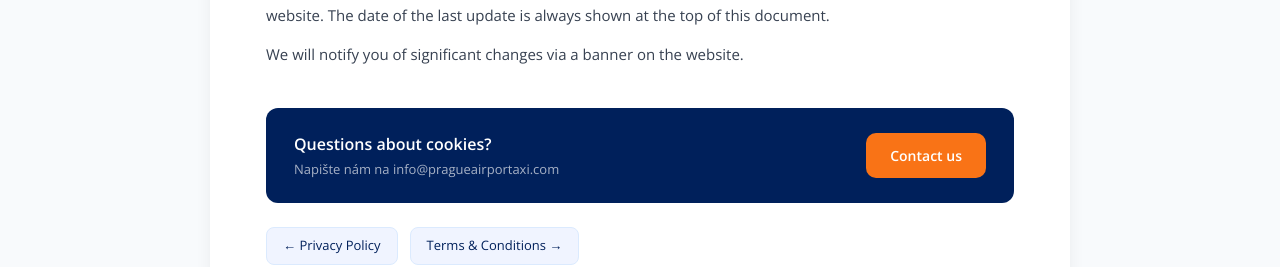
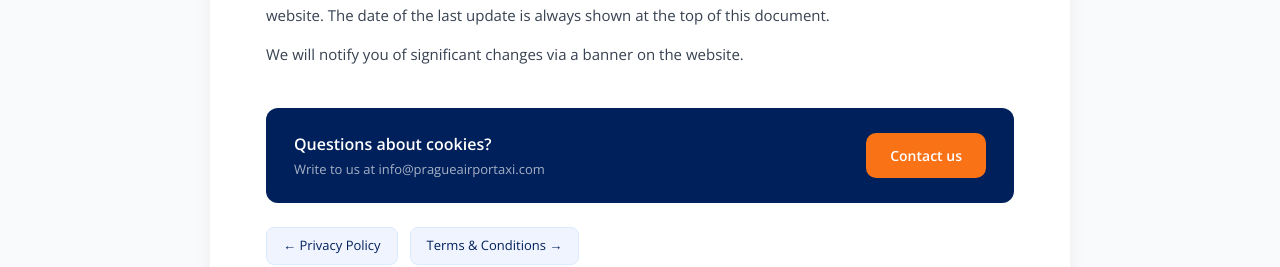
Before and after one commit to pragueridecz-cloud/website_en, a Next.js app: page /cookie-policy in a window 1280 px wide. Shown: the part 2209-2476 px from the top of the page. Built offline with nearby package versions, Linux system fonts and the light colour scheme.

Commit message:
Cookie policy: translate final CTA to English

```diff
--- a/app/cookie-policy/page.tsx
+++ b/app/cookie-policy/page.tsx
@@ -196,7 +196,7 @@ export default function ZasadyCookies() {
           <div style={{ background: "#00205B", borderRadius: "12px", padding: "24px 28px", marginTop: "40px", display: "flex", flexWrap: "wrap" as const, gap: "16px", alignItems: "center", justifyContent: "space-between" }}>
             <div>
               <div style={{ color: "#fff", fontWeight: 700, fontSize: "16px", marginBottom: "4px" }}>Questions about cookies?</div>
-              <div style={{ color: "rgba(255,255,255,0.65)", fontSize: "13px" }}>Napište nám na info@pragueairportaxi.com</div>
+              <div style={{ color: "rgba(255,255,255,0.65)", fontSize: "13px" }}>Write to us at info@pragueairportaxi.com</div>
             </div>
             <a href="mailto:info@pragueairportaxi.com" style={{ background: "#F97316", color: "#fff", textDecoration: "none", padding: "12px 24px", borderRadius: "10px", fontWeight: 700, fontSize: "14px", whiteSpace: "nowrap" as const }}>
               Contact us
```
